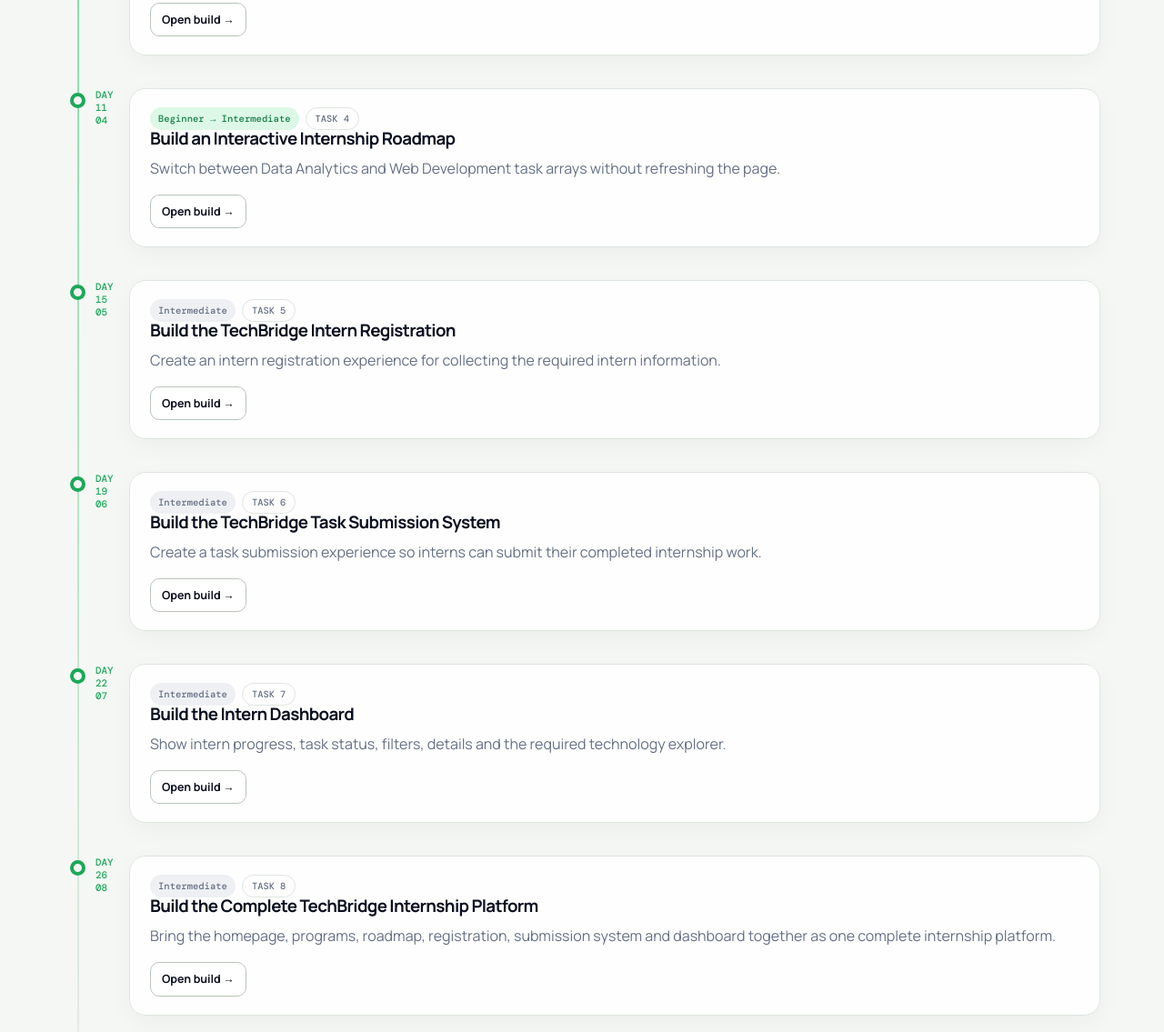
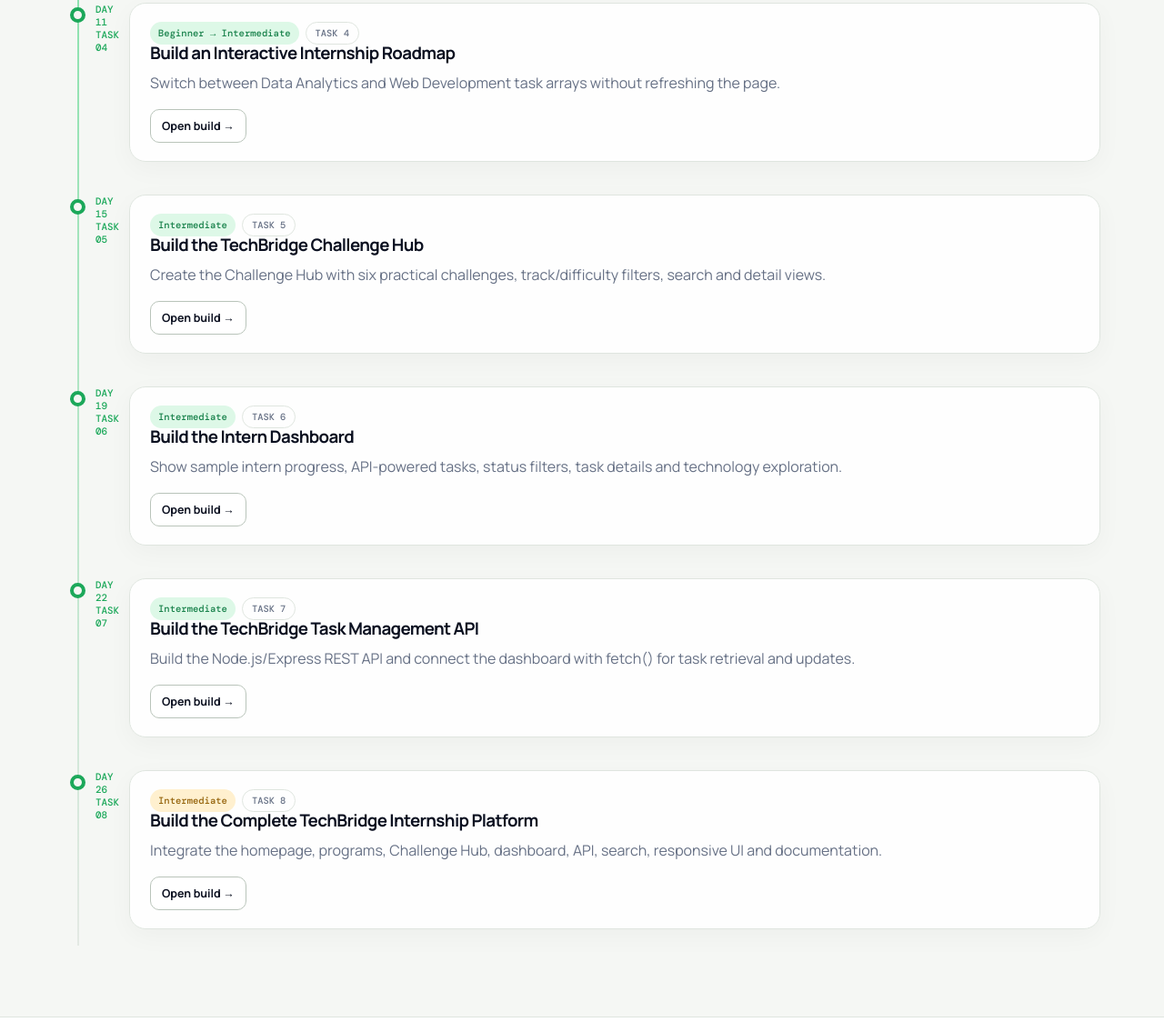
Before and after one commit to abenajuliana04-lang/techbridge-website, a website: page tasks.html in a window 1280 px wide. Shown: the part 1593-2728 px from the top of the page at 91% size. Drawn offline with nearby package versions, Linux system fonts and the light colour scheme.

Commit message:
Task 8: align final eight-task journey

```diff
--- a/tasks.html
+++ b/tasks.html
@@ -1,21 +1,21 @@
 <!DOCTYPE html><html lang="en"><head><meta charset="UTF-8"><meta name="viewport" content="width=device-width, initial-scale=1"><title>8 Internship Tasks — TechBridge</title><link rel="stylesheet" href="style.css"></head><body>
-<header class="site-header"><nav class="nav wrap"><a href="index.html" class="brand"><img src="techbridge-logo.png" alt="TechBridge"></a><button class="nav-toggle" id="navToggle">☰</button><ul class="nav-links" id="navLinks"><li><a href="index.html">Home</a></li><li><a href="programs.html">Programs</a></li><li><a class="active" href="tasks.html">8 Tasks</a></li><li><a href="roadmap.html">Roadmap</a></li><li><a href="challenges.html">Challenges</a></li><li><a href="dashboard.html">Dashboard</a></li><li><a href="index.html#contact" class="nav-cta">Apply Now</a></li></ul></nav></header>
-<main><section class="hero"><div class="wrap"><div class="eyebrow">30-Day Practical Internship · Data Analytics + Web Development</div><h1>Eight tasks. One connected internship journey.</h1><p class="hero-tag">The official Web Development task sequence is shown here, while the interactive roadmap also covers the full Data Analytics track.</p></div></section>
-<section style="padding-top:10px"><div class="wrap"><div class="stats-strip"><div><b>08</b><span>Tasks</span></div><div><b>30</b><span>Days</span></div><div><b>02</b><span>Tracks on roadmap</span></div><div><b>07</b><span>Current platform components</span></div></div></div></section>
+<header class="site-header"><nav class="nav wrap"><a href="index.html" class="brand"><img src="techbridge-logo.png" alt="TechBridge"></a><button class="nav-toggle" id="navToggle">☰</button><ul class="nav-links" id="navLinks"><li><a href="index.html">Home</a></li><li><a href="programs.html">Programs</a></li><li><a class="active" href="tasks.html">8 Tasks</a></li><li><a href="roadmap.html">Roadmap</a></li><li><a href="challenges.html">Challenges</a></li><li><a href="dashboard.html">Dashboard</a></li><li><a href="index.html#apply" class="nav-cta">Apply Now</a></li></ul></nav></header>
+<main><section class="hero"><div class="wrap"><div class="eyebrow">30-Day Practical Internship · Web Development</div><h1>Eight tasks. One connected platform.</h1><p class="hero-tag">The final Web Development journey combines the Challenge Hub, Intern Dashboard and Task Management API into one working TechBridge platform.</p></div></section>
+<section style="padding-top:10px"><div class="wrap"><div class="stats-strip"><div><b>08</b><span>Tasks</span></div><div><b>30</b><span>Days</span></div><div><b>02</b><span>Learning programs</span></div><div><b>01</b><span>Final platform</span></div></div></div></section>
 <section><div class="wrap"><div class="roadmap-shell" id="taskTimeline"></div></div></section>
-<section class="alt"><div class="wrap"><div class="cta-band"><div><h2>Want the visual roadmap?</h2><p>Switch between Web Development and Data Analytics without leaving the page.</p></div><a href="roadmap.html" class="btn btn-primary">Open Roadmap →</a></div></div></section></main>
+<section class="alt"><div class="wrap"><div class="cta-band"><div><h2>See the platform in action.</h2><p>Use the dashboard, search tasks and challenges, and test the API-powered task updates.</p></div><div><a href="dashboard.html" class="btn btn-primary">Open Dashboard →</a> <a href="challenges.html" class="btn btn-outline" style="background:#fff;margin-left:6px">Challenge Hub</a></div></div></div></section></main>
 <footer class="site-footer"><div class="wrap"><div class="footer-grid"><div><div class="footer-brand"><img src="techbridge-logo.png" alt="TechBridge"></div><p>Bridging Learning to Real-World Experience.</p></div><div><h4>Explore</h4><a href="programs.html">Programs</a><a href="tasks.html">8 Tasks</a><a href="roadmap.html">Roadmap</a><a href="challenges.html">Challenges</a><a href="dashboard.html">Dashboard</a></div><div><h4>Contact</h4><a href="mailto:techbridgebaslink@gmail.com">techbridgebaslink@gmail.com</a></div></div><div class="footer-bottom">© 2026 TechBridge by Baselink Services Limited.</div></div></footer>
 <script>
 const allTasks=[
-['Build the TechBridge Homepage',1,'Beginner','Build the branded TechBridge homepage with HTML/CSS, programs, internship information and application CTA.','index.html'],
-['Build the TechBridge Programs Experience',4,'Beginner','Present Data Analytics and Web Development, their skills, differentiation and internship CTA.','programs.html'],
-['Build the Internship Tasks Experience',8,'Beginner → Intermediate','Present all eight internship tasks, their days, descriptions and progression.','tasks.html'],
-['Build an Interactive Internship Roadmap',11,'Beginner → Intermediate','Switch between Data Analytics and Web Development task arrays without refreshing the page.','roadmap.html'],
-['Build the TechBridge Intern Registration',15,'Intermediate','Create an intern registration experience for collecting the required intern information.','index.html'],
-['Build the TechBridge Task Submission System',19,'Intermediate','Create a task submission experience so interns can submit their completed internship work.','index.html'],
-['Build the Intern Dashboard',22,'Intermediate','Show intern progress, task status, filters, details and the required technology explorer.','dashboard.html'],
-['Build the Complete TechBridge Internship Platform',26,'Intermediate','Bring the homepage, programs, roadmap, registration, submission system and dashboard together as one complete internship platform.','index.html']
+["Build the TechBridge Homepage",1,"Beginner","Build the branded TechBridge homepage with HTML/CSS, programs, internship information and application CTA.","index.html"],
+["Build the TechBridge Programs Experience",4,"Beginner","Present Data Analytics and Web Development, their skills, differentiation and internship CTA.","programs.html"],
+["Build the Internship Tasks Experience",8,"Beginner → Intermediate","Present all eight internship tasks, their days, descriptions and progression.","tasks.html"],
+["Build an Interactive Internship Roadmap",11,"Beginner → Intermediate","Switch between Data Analytics and Web Development task arrays without refreshing the page.","roadmap.html"],
+["Build the TechBridge Challenge Hub",15,"Intermediate","Create the Challenge Hub with six practical challenges, track/difficulty filters, search and detail views.","challenges.html"],
+["Build the Intern Dashboard",19,"Intermediate","Show sample intern progress, API-powered tasks, status filters, task details and technology exploration.","dashboard.html"],
+["Build the TechBridge Task Management API",22,"Intermediate","Build the Node.js/Express REST API and connect the dashboard with fetch() for task retrieval and updates.","dashboard.html"],
+["Build the Complete TechBridge Internship Platform",26,"Intermediate","Integrate the homepage, programs, Challenge Hub, dashboard, API, search, responsive UI and documentation.","index.html"]
 ];
-document.getElementById('taskTimeline').innerHTML=allTasks.map((t,i)=>`<article class="roadmap-item"><span class="roadmap-dot"></span><div class="roadmap-day">DAY ${t[1]}<br><span class="mono">0${i+1}</span></div><div class="card roadmap-card"><div class="tag-row"><span class="pill ${i<4?'pill-completed':'pill-not-started'}">${t[2]}</span><span class="badge-outline">TASK ${i+1}</span></div><h3>${t[0]}</h3><p>${t[3]}</p><a class="btn btn-outline btn-sm" href="${t[4]}">Open build →</a></div><div></div></article>`).join('');
-document.getElementById('navToggle').addEventListener('click',()=>document.getElementById('navLinks').classList.toggle('open'));
+document.getElementById("taskTimeline").innerHTML=allTasks.map((t,i)=>`<article class="roadmap-item"><span class="roadmap-dot"></span><div class="roadmap-day">DAY ${t[1]}<br><span class="mono">TASK ${String(i+1).padStart(2,"0")}</span></div><div class="card roadmap-card"><div class="tag-row"><span class="pill ${i<7?"pill-completed":"pill-progress"}">${t[2]}</span><span class="badge-outline">TASK ${i+1}</span></div><h3>${t[0]}</h3><p>${t[3]}</p><a class="btn btn-outline btn-sm" href="${t[4]}">Open build →</a></div><div></div></article>`).join("");
+document.getElementById("navToggle").addEventListener("click",()=>document.getElementById("navLinks").classList.toggle("open"));
 </script></body></html>
```
